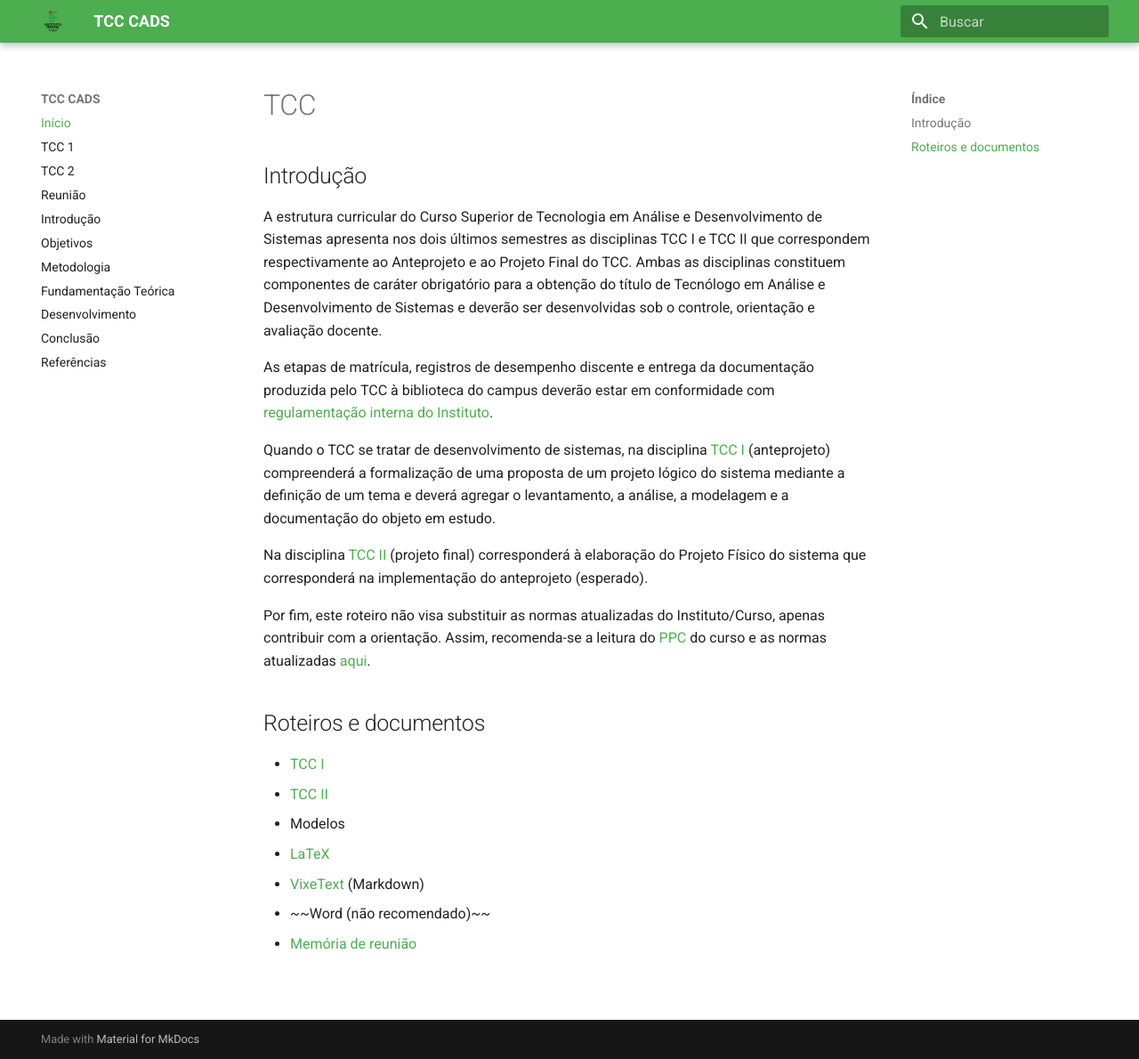
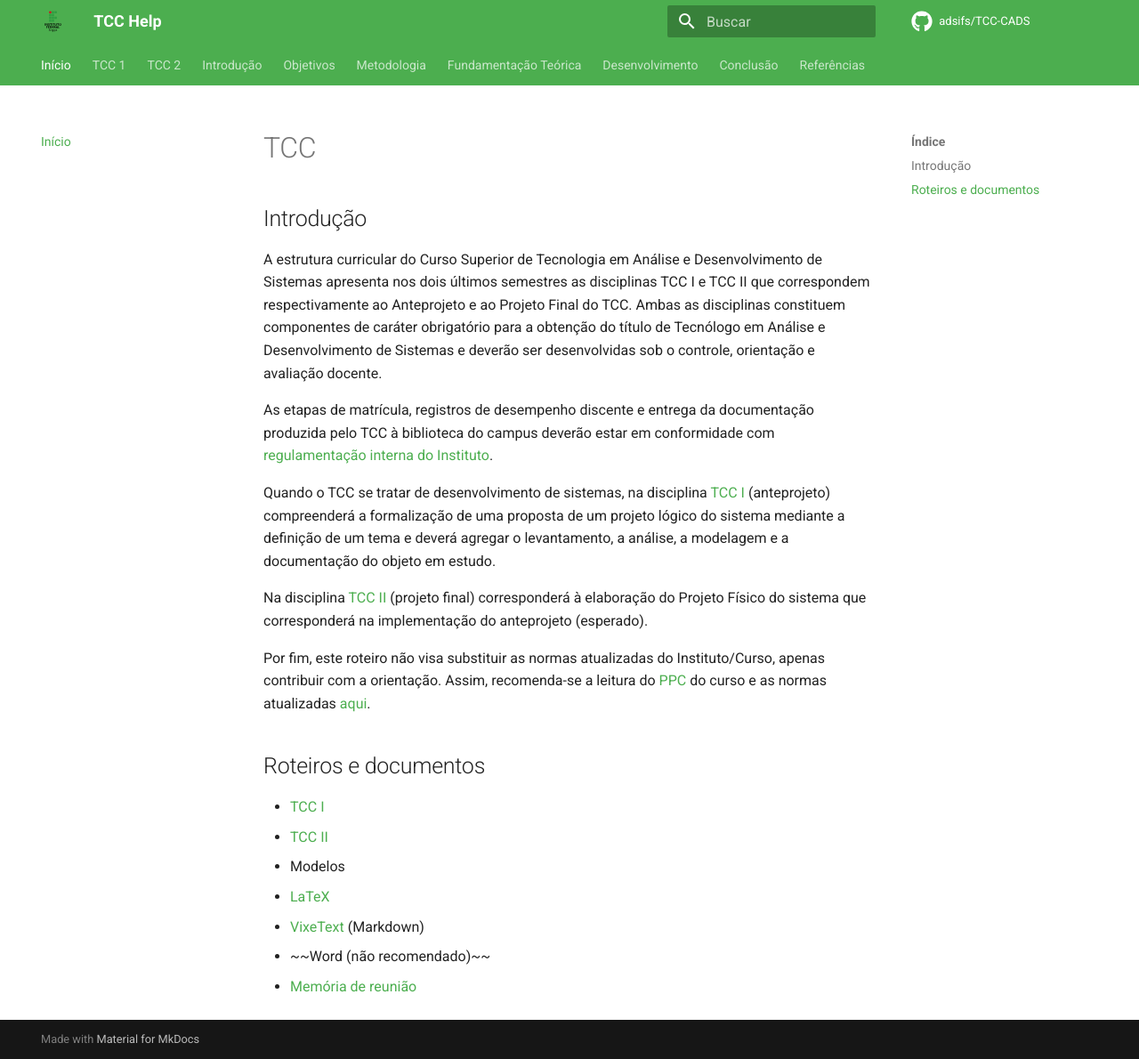
Before and after one commit to adsifs/TCC-CADS, an MkDocs documentation site: the page built from docs/index.md, in a window 1280 px wide and 1190 px high. Shown: the whole window at 89% size. Built offline with MkDocs 1.6.1 and Material for MkDocs 9.7.7, drawn with Linux system fonts in a browser that asks for light colours; comment, search, counter and statistics services are not loaded.

```diff
--- a/mkdocs.yml
+++ b/mkdocs.yml
@@ -1,8 +1,12 @@
-site_name: TCC CADS
+site_name: TCC Help
+site_url: https://adsifs.github.io/TCC-CADS
+
 theme:
   name: material
-  logo: assets/logo.svg
   language: pt-BR
+  icon:
+    repo: fontawesome/brands/github
+    logo: material/school
   palette:
     - scheme: default
       primary: green
@@ -13,12 +17,21 @@
       toggle:
         icon: material/weather-night
         name: Mudar para modo escuro
+  logo: assets/logo.svg
+  features:
+    - navigation.tabs
+    - navigation.top
+    - search.suggest
+    - search.highlight
+    - content.code.copy
+
+repo_url: https://github.com/adsifs/TCC-CADS
+repo_name: adsifs/TCC-CADS
 
 nav:
   - Início: index.md
   - TCC 1: tcc1.md
   - TCC 2: tcc2.md
-  - Reunião: memoria-reuniao.md
   - Introdução: introducao.md
   - Objetivos: objetivos.md
   - Metodologia: metodologia.md
```
Also changed, not shown: 3 other files.
